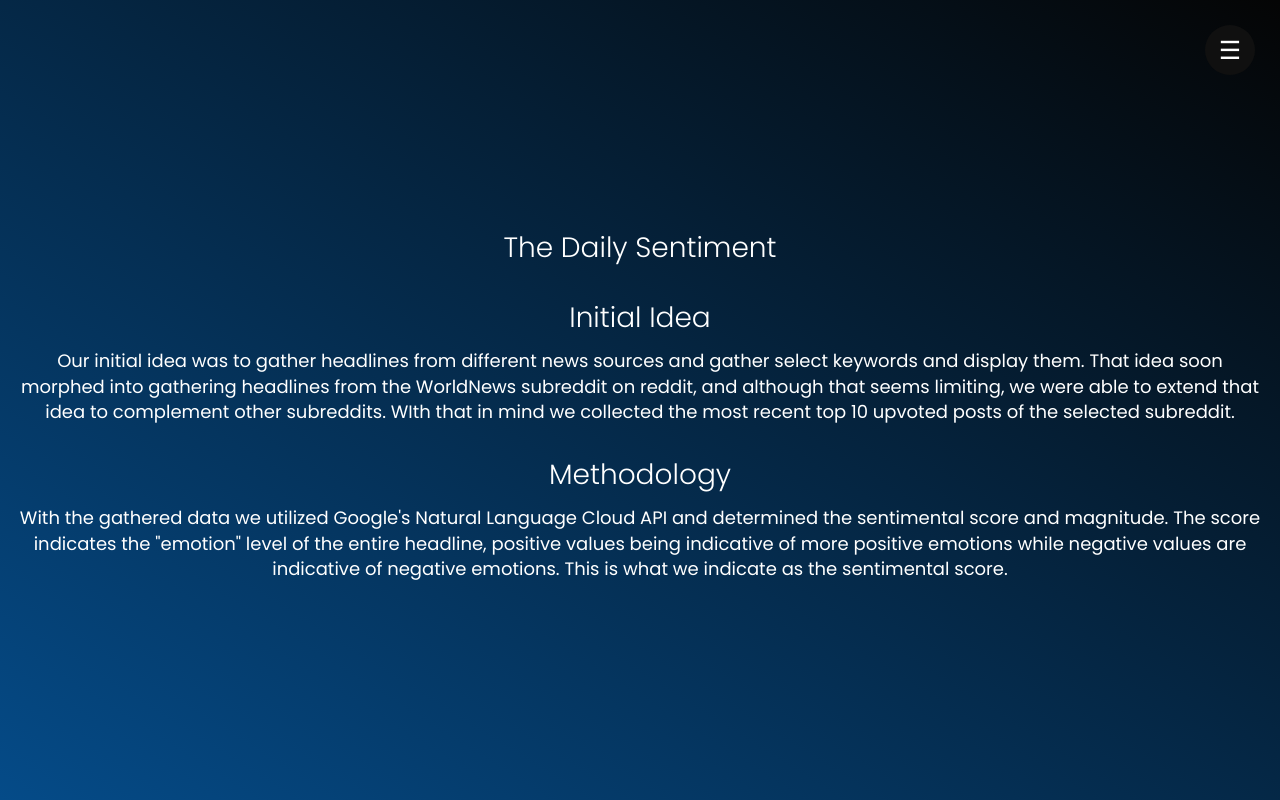
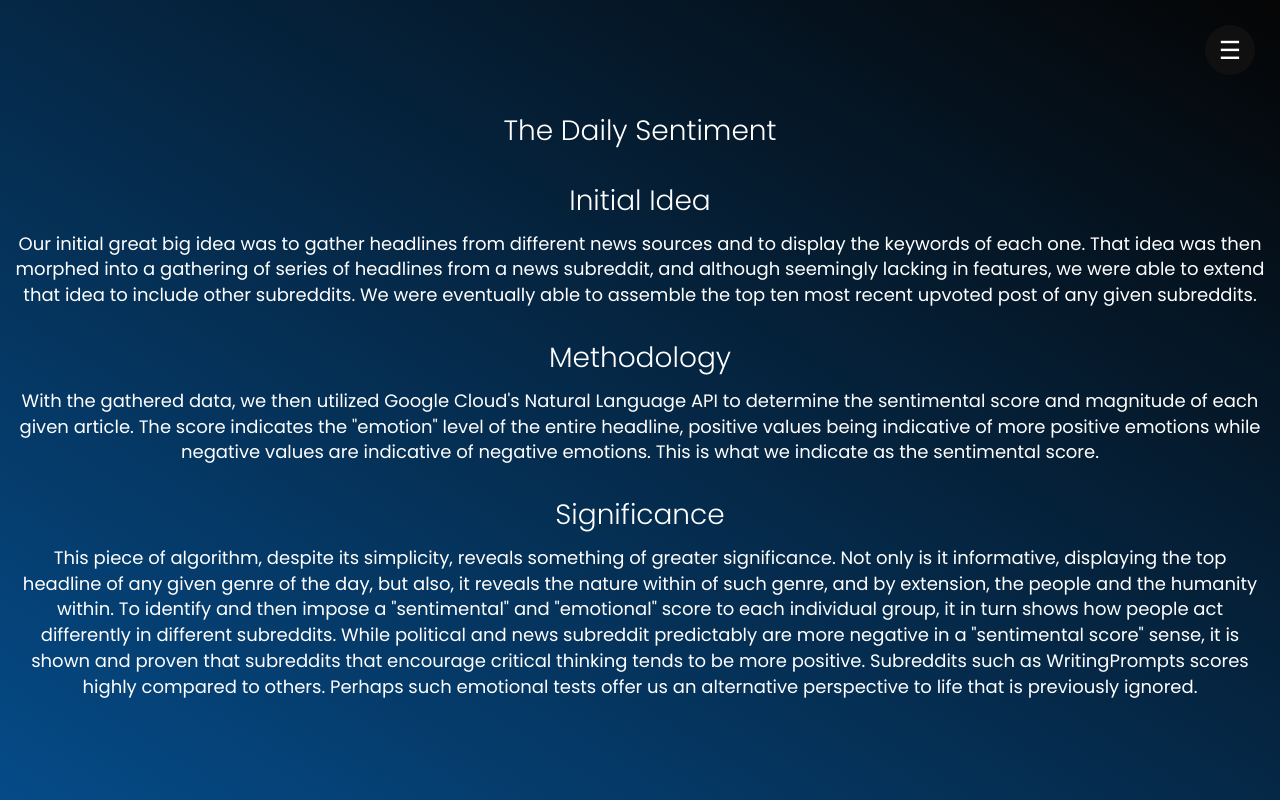
Before and after one commit to gakwong/DailySentiment, a Flask app: page /method in a window 1280 px wide. Run offline with Flask 2, Linux system fonts and the light colour scheme; some libraries are stand-ins or nearby versions.

Commit message:
detailed methodology update

```diff
--- a/PoemNews/templates/method.html
+++ b/PoemNews/templates/method.html
@@ -2,7 +2,7 @@
 <html lang="en">
 <head>
 
-     <title>The Daily Sentiment | Methodology</title>
+     <title>Methodology</title>
 <!--
 
 Get Ready Template
@@ -89,20 +89,34 @@ https://templatemo.com/tm-521-get-ready
                               <h1 style="text-style:bold"> The Daily Sentiment </h1>
                               <h2 style="color: white">Initial Idea</h2>
                               <p style ="text-align:ceter; color: white">
-                                Our initial idea was to gather headlines from different news sources
-                                and gather select keywords and display them. That idea soon morphed
-                                into gathering headlines from the WorldNews subreddit on reddit, and although
-                                that seems limiting, we were able to extend that idea to complement other subreddits.
-                                WIth that in mind we collected the most recent top 10 upvoted posts of the selected subreddit.
+                                Our initial great big idea was to gather headlines from different news sources
+                                and to display the keywords of each one. That idea was then morphed
+                                into a gathering of series of headlines from a news subreddit, and although
+                                seemingly lacking in features, we were able to extend that idea to include other subreddits.
+                                We were eventually able to assemble the top ten most recent upvoted post of any given subreddits.
                               </p>
                               <h2 style="color:white"> Methodology </h2>
                               <p style="text-align:center; color:white">
-                                With the gathered data we utilized Google's Natural Language Cloud API and
-                                determined the sentimental score and magnitude. The score indicates the
+                                With the gathered data, we then utilized Google Cloud's Natural Language API to
+                                determine the sentimental score and magnitude of each given article. The score indicates the
                                 "emotion" level of the entire headline, positive values being indicative of
                                 more positive emotions while negative values are indicative of negative emotions.
                                 This is what we indicate as the sentimental score.
                               </p>
+                                <h2 style="color:white"> Significance </h2>
+                                <p style="text-align:center; color:white">
+                                  This piece of algorithm, despite its simplicity, reveals something of greater significance.
+                                  Not only is it informative, displaying the top headline of any given genre of the day, but also,
+                                  it reveals the nature within of such genre, and by extension, the people and the humanity within.
+                                  To identify and then impose a "sentimental" and "emotional" score to each individual group, it in turn
+                                  shows how people act differently in different subreddits.
+
+                                  While political and news subreddit predictably are more negative in a "sentimental score" sense,
+                                  it is shown and proven that subreddits that encourage critical thinking tends to be more positive.
+                                  Subreddits such as WritingPrompts scores highly compared to others.
+
+                                  Perhaps such emotional tests offer us an alternative perspective to life that is previously ignored.
+                                </p>
                          </div>
                     </div>
 
```
